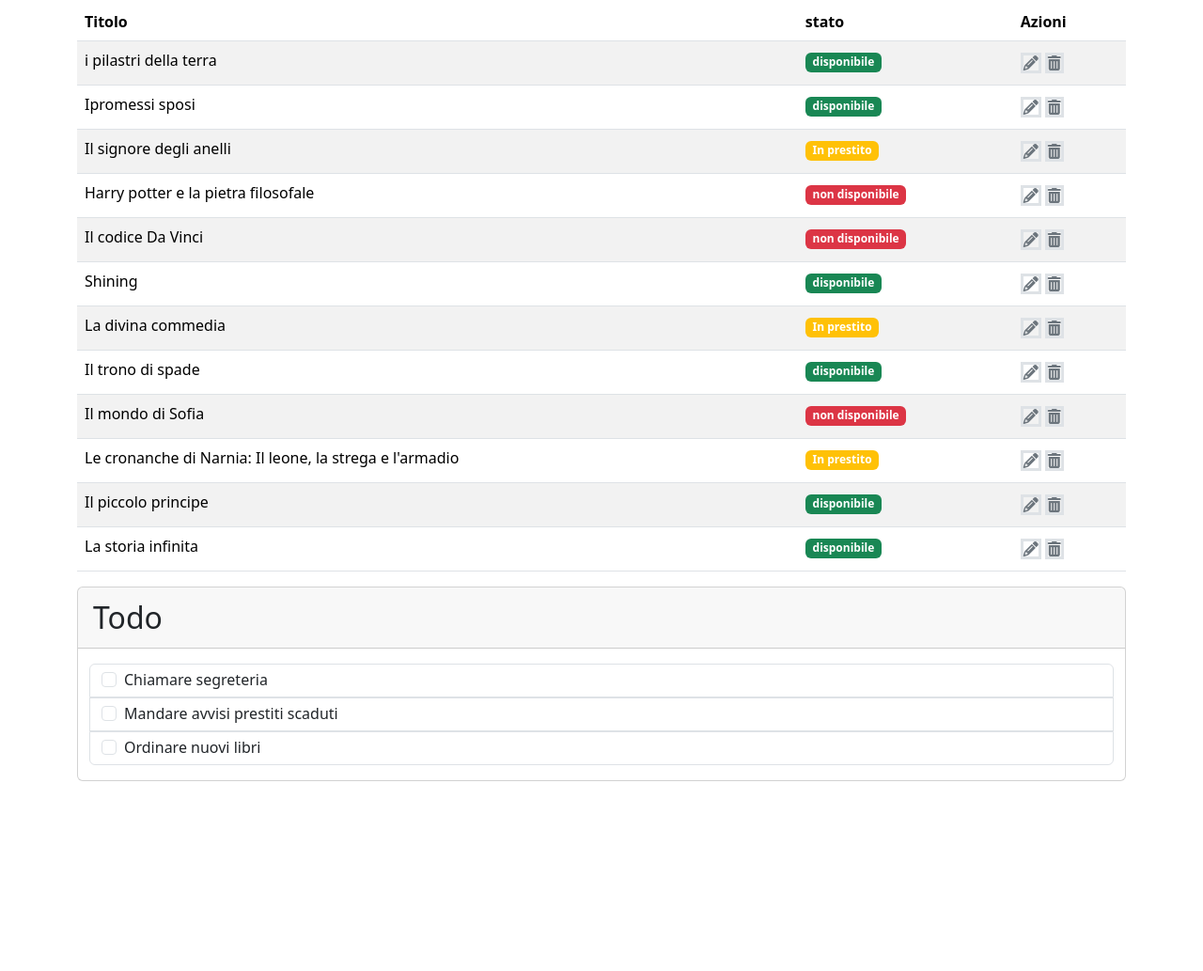
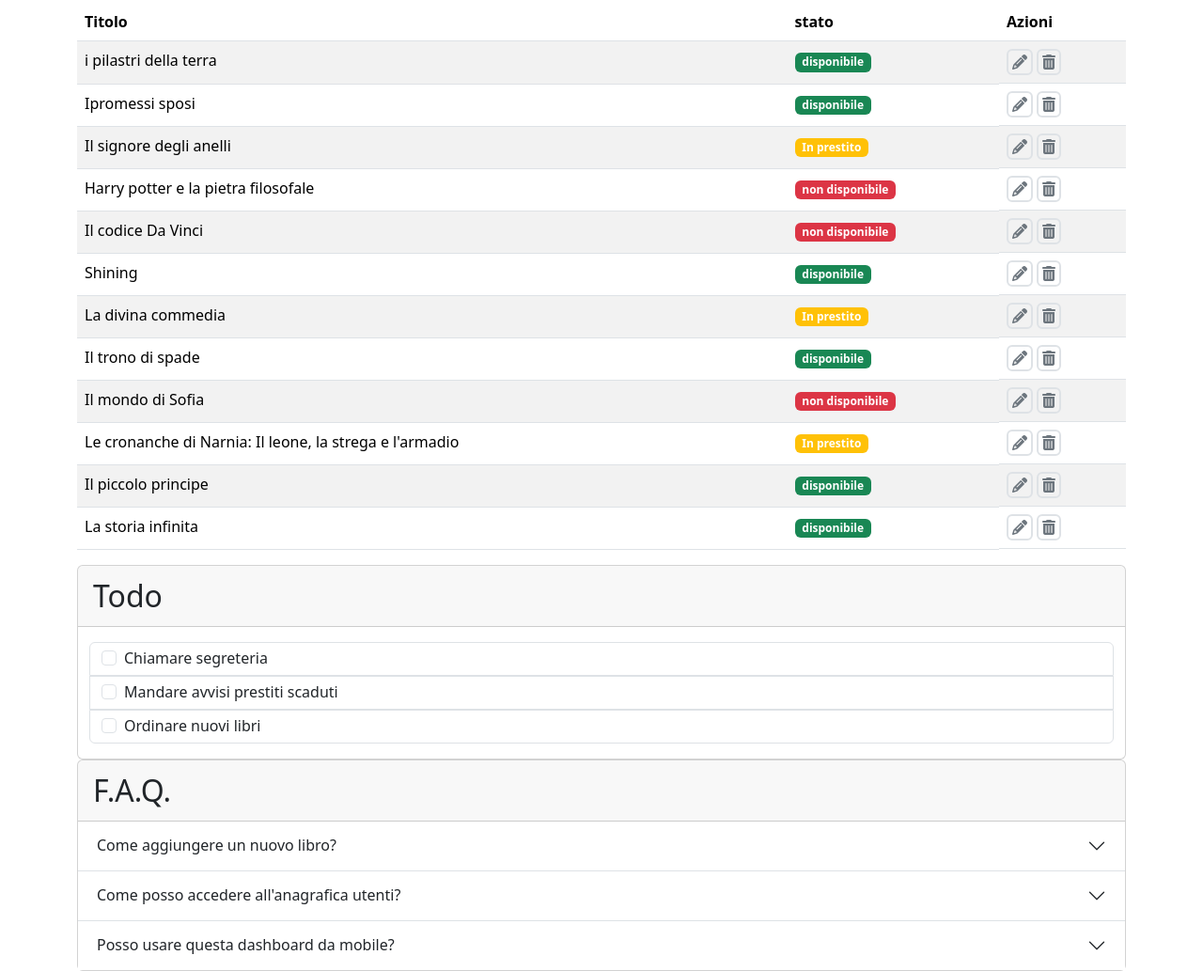
Before and after one commit to tizianotambone/html-css-bootstrap-dashboard, a plain HTML site: page index.html in a window 1280 px wide. Shown: the part 149-1182 px from the top of the page at 94% size. Before the commit the page ends 980 px from the top, so only its background shows below. Drawn offline with nearby package versions, Linux system fonts and the light colour scheme.

Commit message:
[UPD] faq done

```diff
--- a/index.html
+++ b/index.html
@@ -70,9 +70,9 @@
                         <td>
                             <span class="badge text-bg-success">disponibile</span>
                         </td>
-                        <td>
-                            <i class="fa-solid fa-pencil border border-3 my-1 text-secondary"></i>
-                            <i class="fa-solid fa-trash-can border border-3 my-1 text-secondary"></i>
+                        <td class="d-flex">
+                            <i class="fa-solid fa-pencil p-1 border border-2 rounded  text-secondary"></i>
+                            <i class="fa-solid fa-trash-can ms-1 p-1 border border-2 rounded text-secondary"></i>
                         </td>
                     </tr>
                     <tr>
@@ -80,9 +80,9 @@
                         <td>
                             <span class="badge text-bg-success">disponibile</span>
                         </td>
-                        <td>
-                            <i class="fa-solid fa-pencil border border-3 my-1 text-secondary"></i>
-                            <i class="fa-solid fa-trash-can border border-3 my-1 text-secondary"></i>
+                        <td class="d-flex">
+                            <i class="fa-solid fa-pencil p-1 border border-2 rounded  text-secondary"></i>
+                            <i class="fa-solid fa-trash-can ms-1 p-1 border border-2 rounded text-secondary"></i>
                         </td>
                     </tr>
                     <tr>
@@ -90,9 +90,9 @@
                         <td>
                             <span class="badge text-bg-warning text-white">In prestito</span>
                         </td>
-                        <td>
-                            <i class="fa-solid fa-pencil border border-3 my-1 text-secondary"></i>
-                            <i class="fa-solid fa-trash-can border border-3 my-1 text-secondary"></i>
+                        <td class="d-flex">
+                            <i class="fa-solid fa-pencil p-1 border border-2 rounded  text-secondary"></i>
+                            <i class="fa-solid fa-trash-can ms-1 p-1 border border-2 rounded text-secondary"></i>
                         </td>
                     </tr>
                     <tr>
@@ -100,9 +100,9 @@
                         <td>
                             <span class="badge text-bg-danger">non disponibile</span>
                         </td>
-                        <td>
-                            <i class="fa-solid fa-pencil border border-3 my-1 text-secondary"></i>
-                            <i class="fa-solid fa-trash-can border border-3 my-1 text-secondary"></i>
+                        <td class="d-flex">
+                            <i class="fa-solid fa-pencil p-1 border border-2 rounded  text-secondary"></i>
+                            <i class="fa-solid fa-trash-can ms-1 p-1 border border-2 rounded text-secondary"></i>
                         </td>
                     </tr>
                     <tr>
@@ -110,9 +110,9 @@
                         <td>
                             <span class="badge text-bg-danger">non disponibile</span>
                         </td>
-                        <td>
-                            <i class="fa-solid fa-pencil border border-3 my-1 text-secondary"></i>
-                            <i class="fa-solid fa-trash-can border border-3 my-1 text-secondary"></i>
+                        <td class="d-flex">
+                            <i class="fa-solid fa-pencil p-1 border border-2 rounded  text-secondary"></i>
+                            <i class="fa-solid fa-trash-can ms-1 p-1 border border-2 rounded text-secondary"></i>
                         </td>
                     </tr>
                     <tr>
@@ -120,9 +120,9 @@
                         <td>
                             <span class="badge text-bg-success">disponibile</span>
                         </td>
-                        <td>
-                            <i class="fa-solid fa-pencil border border-3 my-1 text-secondary"></i>
-                            <i class="fa-solid fa-trash-can border border-3 my-1 text-secondary"></i>
+                        <td class="d-flex">
+                            <i class="fa-solid fa-pencil p-1 border border-2 rounded  text-secondary"></i>
+                            <i class="fa-solid fa-trash-can ms-1 p-1 border border-2 rounded text-secondary"></i>
                         </td>
                     </tr>
                     <tr>
@@ -130,9 +130,9 @@
                         <td>
                             <span class="badge text-bg-warning text-white">In prestito</span>
                         </td>
-                        <td>
-                            <i class="fa-solid fa-pencil border border-3 my-1 text-secondary"></i>
-                            <i class="fa-solid fa-trash-can border border-3 my-1 text-secondary"></i>
+                        <td class="d-flex">
+                            <i class="fa-solid fa-pencil p-1 border border-2 rounded  text-secondary"></i>
+                            <i class="fa-solid fa-trash-can ms-1 p-1 border border-2 rounded text-secondary"></i>
                         </td>
                     </tr>
                     <tr>
@@ -140,9 +140,9 @@
                         <td>
                             <span class="badge text-bg-success">disponibile</span>
                         </td>
-                        <td>
-                            <i class="fa-solid fa-pencil border border-3 my-1 text-secondary"></i>
-                            <i class="fa-solid fa-trash-can border border-3 my-1 text-secondary"></i>
+                        <td class="d-flex">
+                            <i class="fa-solid fa-pencil p-1 border border-2 rounded  text-secondary"></i>
+                            <i class="fa-solid fa-trash-can ms-1 p-1 border border-2 rounded text-secondary"></i>
                         </td>
                     </tr>
                     <tr>
@@ -150,9 +150,9 @@
                         <td>
                             <span class="badge text-bg-danger">non disponibile</span>
                         </td>
-                        <td>
-                            <i class="fa-solid fa-pencil border border-3 my-1 text-secondary"></i>
-                            <i class="fa-solid fa-trash-can border border-3 my-1 text-secondary"></i>
+                        <td class="d-flex">
+                            <i class="fa-solid fa-pencil p-1 border border-2 rounded  text-secondary"></i>
+                            <i class="fa-solid fa-trash-can ms-1 p-1 border border-2 rounded text-secondary"></i>
                         </td>
                     </tr>
                     <tr>
@@ -160,9 +160,9 @@
                         <td>
                             <span class="badge text-bg-warning text-white">In prestito</span>
                         </td>
-                        <td>
-                            <i class="fa-solid fa-pencil border border-3 my-1 text-secondary"></i>
-                            <i class="fa-solid fa-trash-can border border-3 my-1 text-secondary"></i>
+                        <td class="d-flex">
+                            <i class="fa-solid fa-pencil p-1 border border-2 rounded  text-secondary"></i>
+                            <i class="fa-solid fa-trash-can ms-1 p-1 border border-2 rounded text-secondary"></i>
                         </td>
                     </tr>
                     <tr>
@@ -170,9 +170,9 @@
                         <td>
                             <span class="badge text-bg-success">disponibile</span>
                         </td>
-                        <td>
-                            <i class="fa-solid fa-pencil border border-3 my-1 text-secondary"></i>
-                            <i class="fa-solid fa-trash-can border border-3 my-1 text-secondary"></i>
+                        <td class="d-flex">
+                            <i class="fa-solid fa-pencil p-1 border border-2 rounded  text-secondary"></i>
+                            <i class="fa-solid fa-trash-can ms-1 p-1 border border-2 rounded text-secondary"></i>
                         </td>
                     </tr>
                     <tr>
@@ -180,12 +180,11 @@
                         <td>
                             <span class="badge text-bg-success">disponibile</span>
                         </td>
-                        <td>
-                            <i class="fa-solid fa-pencil border border-3 my-1 text-secondary"></i>
-                            <i class="fa-solid fa-trash-can border border-3 my-1 text-secondary"></i>
+                        <td class="d-flex">
+                            <i class="fa-solid fa-pencil p-1 border border-2 rounded  text-secondary"></i>
+                            <i class="fa-solid fa-trash-can ms-1 p-1 border border-2 rounded text-secondary"></i>
                         </td>
                     </tr>
-
             </table>
 
             <div class="card">
@@ -219,6 +218,44 @@
                     </div>
                 </div>
             </div>
+
+            <div class="card">
+                <div class="card-header fs-2">
+                    F.A.Q.
+                </div>
+                <div class="accordion accordion-flush" id="accordionFlushExample">
+                    <div class="accordion-item">
+                      <h2 class="accordion-header">
+                        <button class="accordion-button collapsed" type="button" data-bs-toggle="collapse" data-bs-target="#flush-collapseOne" aria-expanded="false" aria-controls="flush-collapseOne">
+                          Come aggiungere un nuovo libro?
+                        </button>
+                      </h2>
+                      <div id="flush-collapseOne" class="accordion-collapse collapse" data-bs-parent="#accordionFlushExample">
+                        <div class="accordion-body">Placeholder content for this accordion, which is intended to demonstrate the <code>.accordion-flush</code> class. This is the first item's accordion body.</div>
+                      </div>
+                    </div>
+                    <div class="accordion-item">
+                      <h2 class="accordion-header">
+                        <button class="accordion-button collapsed" type="button" data-bs-toggle="collapse" data-bs-target="#flush-collapseTwo" aria-expanded="false" aria-controls="flush-collapseTwo">
+                          Come posso accedere all'anagrafica utenti?
+                        </button>
+                      </h2>
+                      <div id="flush-collapseTwo" class="accordion-collapse collapse" data-bs-parent="#accordionFlushExample">
+                        <div class="accordion-body">Placeholder content for this accordion, which is intended to demonstrate the <code>.accordion-flush</code> class. This is the second item's accordion body. Let's imagine this being filled with some actual content.</div>
+                      </div>
+                    </div>
+                    <div class="accordion-item">
+                      <h2 class="accordion-header">
+                        <button class="accordion-button collapsed" type="button" data-bs-toggle="collapse" data-bs-target="#flush-collapseThree" aria-expanded="false" aria-controls="flush-collapseThree">
+                          Posso usare questa dashboard da mobile?
+                        </button>
+                      </h2>
+                      <div id="flush-collapseThree" class="accordion-collapse collapse" data-bs-parent="#accordionFlushExample">
+                        <div class="accordion-body">Placeholder content for this accordion, which is intended to demonstrate the <code>.accordion-flush</code> class. This is the third item's accordion body. Nothing more exciting happening here in terms of content, but just filling up the space to make it look, at least at first glance, a bit more representative of how this would look in a real-world application.</div>
+                      </div>
+                    </div>
+                  </div>
+            </div>
         </div>
     </main>
 
```
